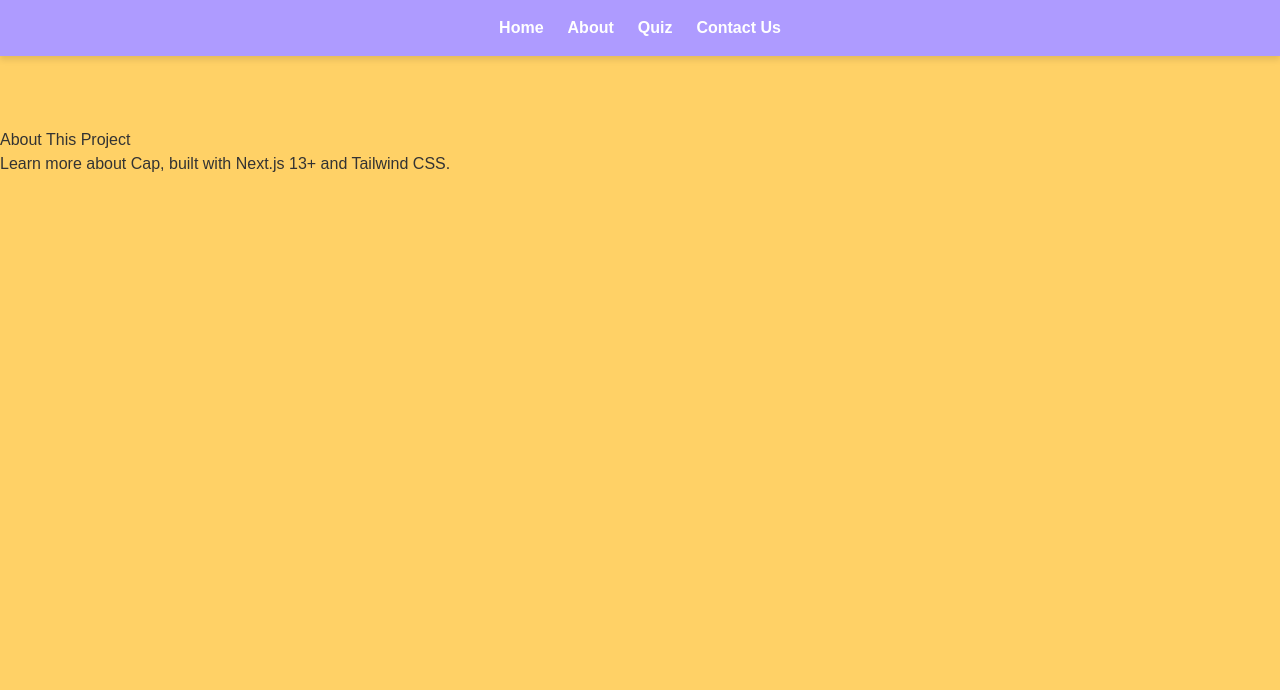
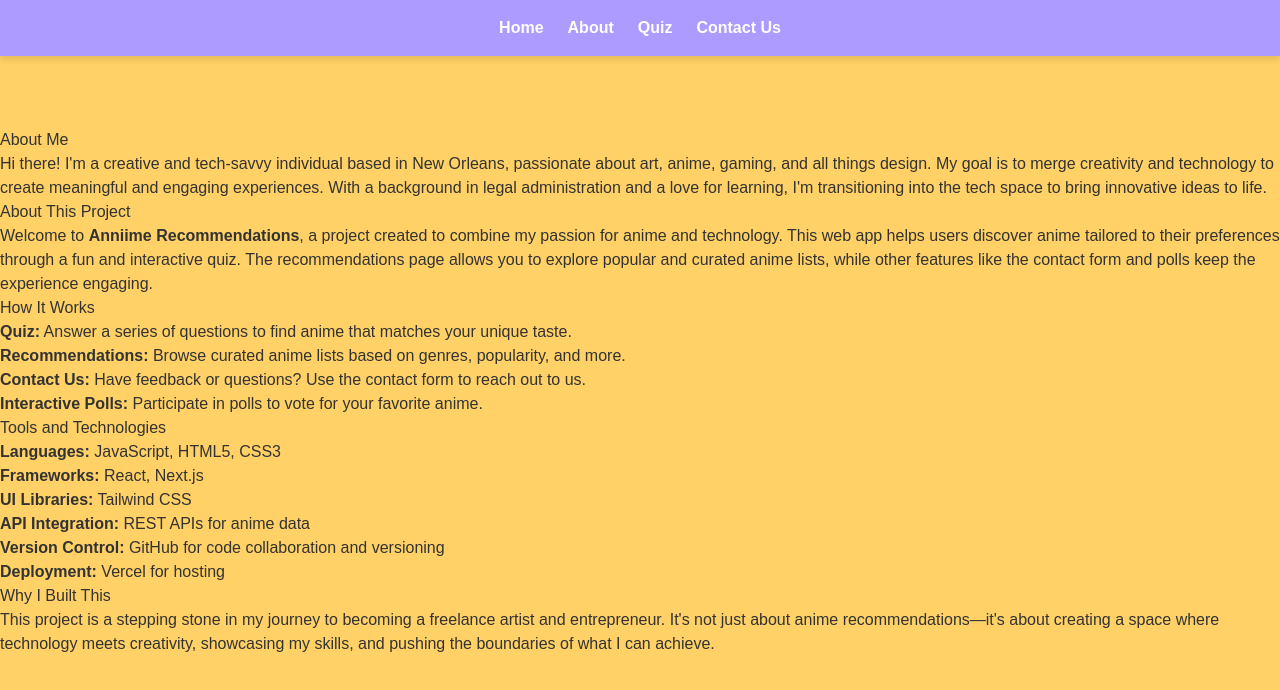
Before and after one commit to AceChianni/level3capstone, a Next.js app: page /about in a window 1280 px wide. Shown: the top 690 px of the page. Built offline with nearby package versions, Linux system fonts and the light colour scheme.

Commit message:
add about me

```diff
--- a/src/app/about/page.js
+++ b/src/app/about/page.js
@@ -1,8 +1,87 @@
-export default function About() {
+export default function AboutPage() {
   return (
-    <main className="p-6">
-      <h1 className="text-3xl font-bold">About This Project</h1>
-      <p>Learn more about Cap, built with Next.js 13+ and Tailwind CSS.</p>
-    </main>
+    <div className="about-container">
+      <h1>About Me</h1>
+      <section className="about-me">
+        <p>
+          Hi there! I'm a creative and tech-savvy individual based in New
+          Orleans, passionate about art, anime, gaming, and all things design.
+          My goal is to merge creativity and technology to create meaningful and
+          engaging experiences. With a background in legal administration and a
+          love for learning, I'm transitioning into the tech space to bring
+          innovative ideas to life.
+        </p>
+      </section>
+
+      <h2>About This Project</h2>
+      <section className="about-project">
+        <p>
+          Welcome to <strong>Anniime Recommendations</strong>, a project created
+          to combine my passion for anime and technology. This web app helps
+          users discover anime tailored to their preferences through a fun and
+          interactive quiz. The recommendations page allows you to explore
+          popular and curated anime lists, while other features like the contact
+          form and polls keep the experience engaging.
+        </p>
+      </section>
+
+      <h2>How It Works</h2>
+      <section className="how-it-works">
+        <ul>
+          <li>
+            <strong>Quiz:</strong> Answer a series of questions to find anime
+            that matches your unique taste.
+          </li>
+          <li>
+            <strong>Recommendations:</strong> Browse curated anime lists based
+            on genres, popularity, and more.
+          </li>
+          <li>
+            <strong>Contact Us:</strong> Have feedback or questions? Use the
+            contact form to reach out to us.
+          </li>
+          <li>
+            <strong>Interactive Polls:</strong> Participate in polls to vote for
+            your favorite anime.
+          </li>
+        </ul>
+      </section>
+
+      <h2>Tools and Technologies</h2>
+      <section className="tools-used">
+        <ul>
+          <li>
+            <strong>Languages:</strong> JavaScript, HTML5, CSS3
+          </li>
+          <li>
+            <strong>Frameworks:</strong> React, Next.js
+          </li>
+          <li>
+            <strong>UI Libraries:</strong> Tailwind CSS
+          </li>
+          <li>
+            <strong>API Integration:</strong> REST APIs for anime data
+          </li>
+          <li>
+            <strong>Version Control:</strong> GitHub for code collaboration and
+            versioning
+          </li>
+          <li>
+            <strong>Deployment:</strong> Vercel for hosting
+          </li>
+        </ul>
+      </section>
+
+      <h2>Why I Built This</h2>
+      <section className="why">
+        <p>
+          This project is a stepping stone in my journey to becoming a freelance
+          artist and entrepreneur. It's not just about anime
+          recommendations—it's about creating a space where technology meets
+          creativity, showcasing my skills, and pushing the boundaries of what I
+          can achieve.
+        </p>
+      </section>
+    </div>
   );
 }
--- a/src/components/ContactForm.js
+++ b/src/components/ContactForm.js
@@ -37,7 +37,7 @@ export default function ContactForm() {
       </form>
 
       {isPopupVisible && (
-        <div id="popup" className="popup">
+        <div id="popup" className="popup visible">
           <p>Thanks, someone will contact you soon.</p>
         </div>
       )}
--- /dev/null
+++ b/styles/aboutstyles.css
@@ -0,0 +1,60 @@
+:root {
+  --pink: #ff9bec;
+  --teal: #5dd9c1;
+  --purple: #5b507a;
+  --light-purple: #ae9bff;
+  --peach: #ffe1b3;
+}
+
+body {
+  font-family: "Arial", sans-serif;
+  background-color: var(--peach);
+  color: var(--purple);
+  margin: 0;
+  padding: 0;
+  box-sizing: border-box;
+}
+
+.about-container {
+  max-width: 800px;
+  margin: 50px auto;
+  padding: 20px;
+  background-color: #fff;
+  border-radius: 10px;
+  box-shadow: 0 4px 10px rgba(0, 0, 0, 0.1);
+}
+
+h1,
+h2 {
+  text-align: center;
+  color: var(--pink);
+  margin-bottom: 20px;
+}
+
+p {
+  line-height: 1.6;
+  font-size: 18px;
+  margin-bottom: 20px;
+}
+
+ul {
+  list-style-type: none;
+  padding: 0;
+}
+
+ul li {
+  font-size: 18px;
+  margin: 10px 0;
+  position: relative;
+}
+
+ul li::before {
+  content: "★";
+  color: var(--pink);
+  font-size: 20px;
+  margin-right: 10px;
+}
+
+section {
+  margin-bottom: 30px;
+}
```
